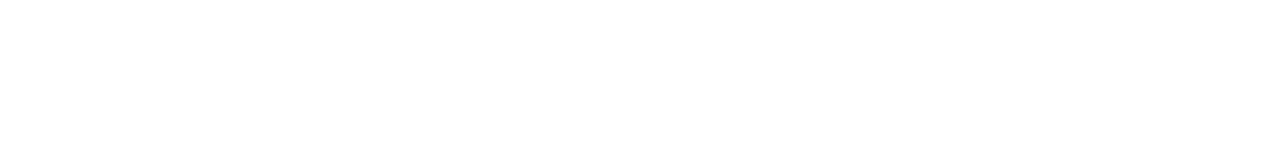
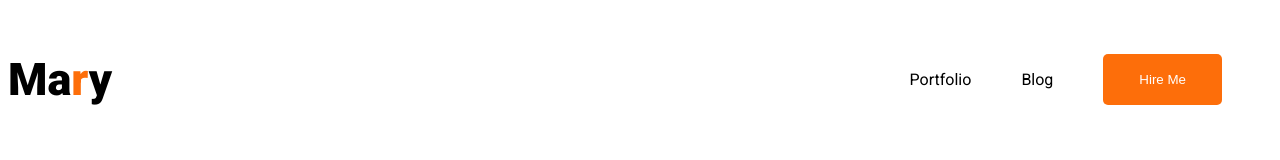
Before and after one commit to omarfaruk75/developer-portfolio, a plain HTML site: page index.html in a window 1280 px wide. Drawn offline with Linux system fonts and the light colour scheme.

Commit message:
nav completed

```diff
--- a/index.html
+++ b/index.html
@@ -4,10 +4,21 @@
     <meta charset="UTF-8">
     <meta name="viewport" content="width=device-width, initial-scale=1.0">
     <title>Web Developer Portfolio</title>
+    <link rel="preconnect" href="https://fonts.googleapis.com">
+<link rel="preconnect" href="https://fonts.gstatic.com" crossorigin>
+<link href="https://fonts.googleapis.com/css2?family=Open+Sans:ital,wght@0,300;0,400;0,500;0,600;0,700;0,800;1,300;1,500;1,600;1,700;1,800&family=Roboto:ital,wght@0,100;0,300;0,400;0,500;0,700;0,900;1,100;1,300;1,400;1,500;1,700;1,900&display=swap" rel="stylesheet">
+<link rel="stylesheet" href="styles/style.css">
 </head>
 <body>
     <header>
-
+        <nav>
+            <h3 class="nav-title">Ma<span class="text-primary">r</span>y</h3>
+            <ul>
+                <li>Portfolio</li>
+                <li>Blog</li>
+                <li><button class="btn-primary">Hire Me</button></li>
+            </ul>
+        </nav>
     </header>
     <main>
 
--- /dev/null
+++ b/styles/style.css
@@ -0,0 +1,35 @@
+/* common shared styles */
+body{
+    font-family: 'Open Sans', sans-serif;
+    font-family: 'Roboto', sans-serif;
+}
+nav{
+    display: flex;
+    justify-content: space-between;
+    align-items: center;
+}
+.text-primary{
+color: #FD6E0A;
+}
+.btn-primary{
+    border-radius: 5px;
+    background: #FD6E0A;
+    border: 0;
+    padding: 18px 36px;
+    color: #fff;
+}
+
+.nav-title{
+font-size: 45px;
+font-weight: 800;
+
+}
+nav ul{
+    display: flex;
+    align-items: center;
+
+}
+nav li {
+    list-style: none;
+    margin-right: 50px;
+}
```
